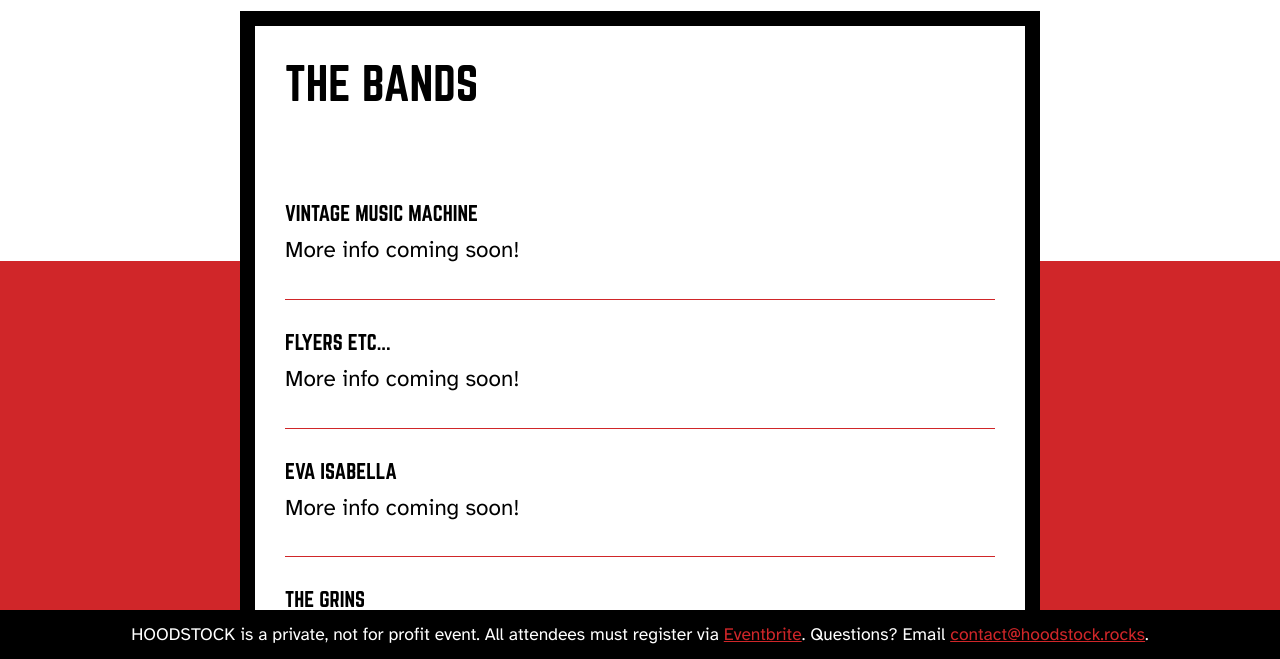
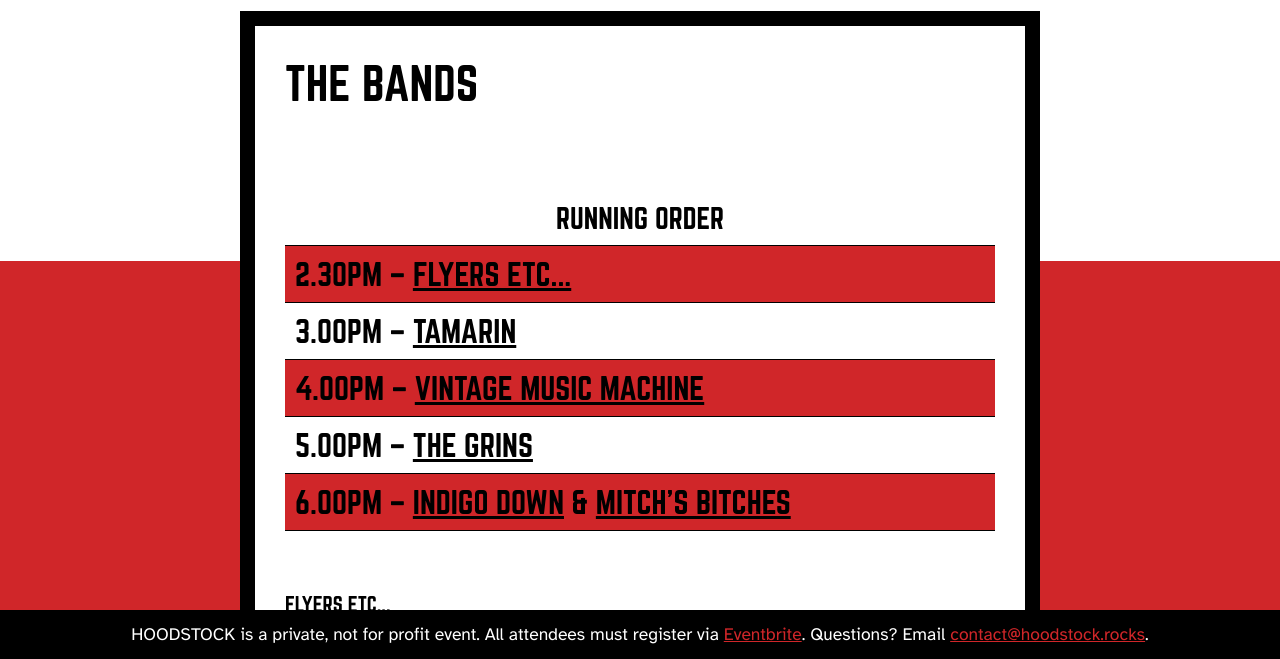
Before and after one commit to axemonkey/hoodstock.rocks, an Eleventy site: page hoodstock.rocks/bands.njk in a window 1280 px wide. Shown: the part 139-798 px from the top of the page. Built offline with nearby package versions, Linux system fonts and the light colour scheme; Eleventy itself is replaced by a stand-in of ours; files that its build step writes are made by us from their sources; files whose address does not match are found by name.

Commit message:
update with running order and photos

```diff
--- a/hoodstock.rocks/assets/styles/_bands.scss
+++ b/hoodstock.rocks/assets/styles/_bands.scss
@@ -16,6 +16,10 @@
 		margin-bottom: 10px;
 	}
 
+	h3:last-child {
+		margin-bottom: 0;
+	}
+
 	img {
 		display: block;
 		width: 100%;
--- /dev/null
+++ b/hoodstock.rocks/assets/styles/_running-order.scss
@@ -0,0 +1,40 @@
+.running-order {
+	text-align: center;
+
+	ul {
+		list-style-type: none;
+		margin: auto;
+		padding: 0;
+	}
+
+	li {
+		border-top: 1px solid black;
+		padding: 10px;
+		margin: 0;
+		text-align: left;
+		font-family: $headingFont;
+		font-weight: normal;
+		font-size: 3rem;
+		text-transform: uppercase;
+		background-color: $hs2024red;
+		color: black;
+
+		&:nth-child(even) {
+			background-color: transparent;
+		}
+
+		&:last-child {
+			border-bottom: 1px solid black;
+		}
+
+		a {
+			color: black;
+			text-decoration: underline;
+		}
+
+		a:hover {
+			color: white;
+			background-color: black;
+		}
+	}
+}
--- a/hoodstock.rocks/assets/styles/style.scss
+++ b/hoodstock.rocks/assets/styles/style.scss
@@ -5,6 +5,7 @@
 @import "topnav";
 @import "main";
 @import "bands";
+@import "running-order";
 @import "links";
 @import "images";
 @import "typography";
--- a/hoodstock.rocks/bands.njk
+++ b/hoodstock.rocks/bands.njk
@@ -8,42 +8,32 @@ currPage: bands
 		<h1>THE BANDS</h1>
 	</section>
 
+	<section class="copy running-order">
+		<h2>RUNNING ORDER</h2>
+		<ul>
+			{# <li>2.00pm – Doors open</li> #}
+			<li>2.30pm – <a href="#band-flyers-etc">FLYERS ETC...</a></li>
+			<li>3.00pm – <a href="#band-tamarin">TAMARIN</a></li>
+			<li>4.00pm – <a href="#band-vintage-music-machine">VINTAGE MUSIC MACHINE</a></li>
+			<li>5.00pm – <a href="#band-grins">THE GRINS</a></li>
+			<li>6.00pm – <a href="#band-indigo-down">INDIGO DOWN</a> &amp; <a href="#band-mitchs-bitches">MITCH’S BITCHES</a></li>
+		</ul>
+	</section>
+
 	<section class="bands copy">
 
 		<div class="band">
-			<h3>VINTAGE MUSIC MACHINE</h3>
+			<h3 id="band-flyers-etc">FLYERS ETC...</h3>
+			<img src="/public/images/band/flyers-etc.jpg" alt="Flyers Etc...">
 
 			<div class="copy">
-				<p>More info coming soon!</p>
+				<p>Following his debut at Hoodstock in 2022, young guitarist legend Stan is back with his new band Flyers Etc... This year he'll be joined on stage by Ethan (also 13 yrs old), and their musical Dads!</p>
+				<p>Playing a mix of classic tunes and with a guest appearance from Eliza Butler make sure you get to Hoodstock early to catch this unmissable set! </p>
 			</div>
 		</div>
 
 		<div class="band">
-			<h3>FLYERS ETC...</h3>
-
-			<div class="copy">
-				<p>More info coming soon!</p>
-			</div>
-		</div>
-
-		<div class="band">
-			<h3>EVA ISABELLA</h3>
-
-			<div class="copy">
-				<p>More info coming soon!</p>
-			</div>
-		</div>
-
-		<div class="band">
-			<h3>THE GRINS</h3>
-
-			<div class="copy">
-				<p>East Grinstead based Blues/Rock Covers from the 60s and 70s featuring Leigh Sanderson on the face melting 6 string, Craig Constable on the low down 4, Michael McCarthy on the mic and Dave Tongue on the drums. A relatively new band in its current line-up, which may even invite some guest vocals!</p>
-			</div>
-		</div>
-
-		<div class="band">
-			<h3>TAMARIN</h3>
+			<h3 id="band-tamarin">TAMARIN</h3>
 			<img src="/public/images/band/tamarin.jpg" alt="Tamarin">
 
 			<div class="copy">
@@ -57,7 +47,28 @@ currPage: bands
 		</div>
 
 		<div class="band">
-			<h3>INDIGO DOWN</h3>
+			<h3 id="band-vintage-music-machine">VINTAGE MUSIC MACHINE</h3>
+		</div>
+
+		<div class="band">
+			<h3 id="band-eva-isabella">EVA ISABELLA</h3>
+			<img src="/public/images/band/eva-isabella.jpg" alt="Eva Isabella">
+
+			<div class="copy">
+				<p>16 year old Eva Isabella embedded her love of music during COVID and after completing her GCSEs is looking forward to starting a music and songwriting course in Brighton this September. Eva likes to bring her own unique, modern jazz style to classic songs as well as writing her own songs. She is excited to be joining the line up for Hoodstock this year alongside various other performances in Sussex this summer.</p>
+			</div>
+		</div>
+
+		<div class="band">
+			<h3 id="band-grins">THE GRINS</h3>
+
+			<div class="copy">
+				<p>East Grinstead based Blues/Rock Covers from the 60s and 70s featuring Leigh Sanderson on the face melting 6 string, Craig Constable on the low down 4, Michael McCarthy on the mic and Dave Tongue on the drums. A relatively new band in its current line-up, which may even invite some guest vocals!</p>
+			</div>
+		</div>
+
+		<div class="band">
+			<h3 id="band-indigo-down">INDIGO DOWN</h3>
 			<img src="/public/images/band/indigo-down.jpg" alt="Indigo Down">
 
 			<div class="copy">
@@ -72,7 +83,7 @@ currPage: bands
 		</div>
 
 		<div class="band">
-			<h3>MITCH’S BITCHES</h3>
+			<h3 id="band-mitchs-bitches">MITCH’S BITCHES</h3>
 			<img src="/public/images/band/mb2.jpg" alt="Mitch’s Bitches">
 
 			<div class="copy">
@@ -89,7 +100,7 @@ currPage: bands
 
 
 	<section>
-		<p><strong>NB: Running orders and stage times are yet to be finalised at this time.</strong></p>
+		<p><strong>NB: Running orders and stage times are approximate and may change on the day.</strong></p>
 	</section>
 
 </main>
```
Also changed, not shown: hoodstock.rocks/assets/images/2024/running-order.jpg (added), hoodstock.rocks/assets/images/band/eva-isabella.jpg (added), hoodstock.rocks/assets/images/band/flyers-etc.jpg (added), 5 other files.
